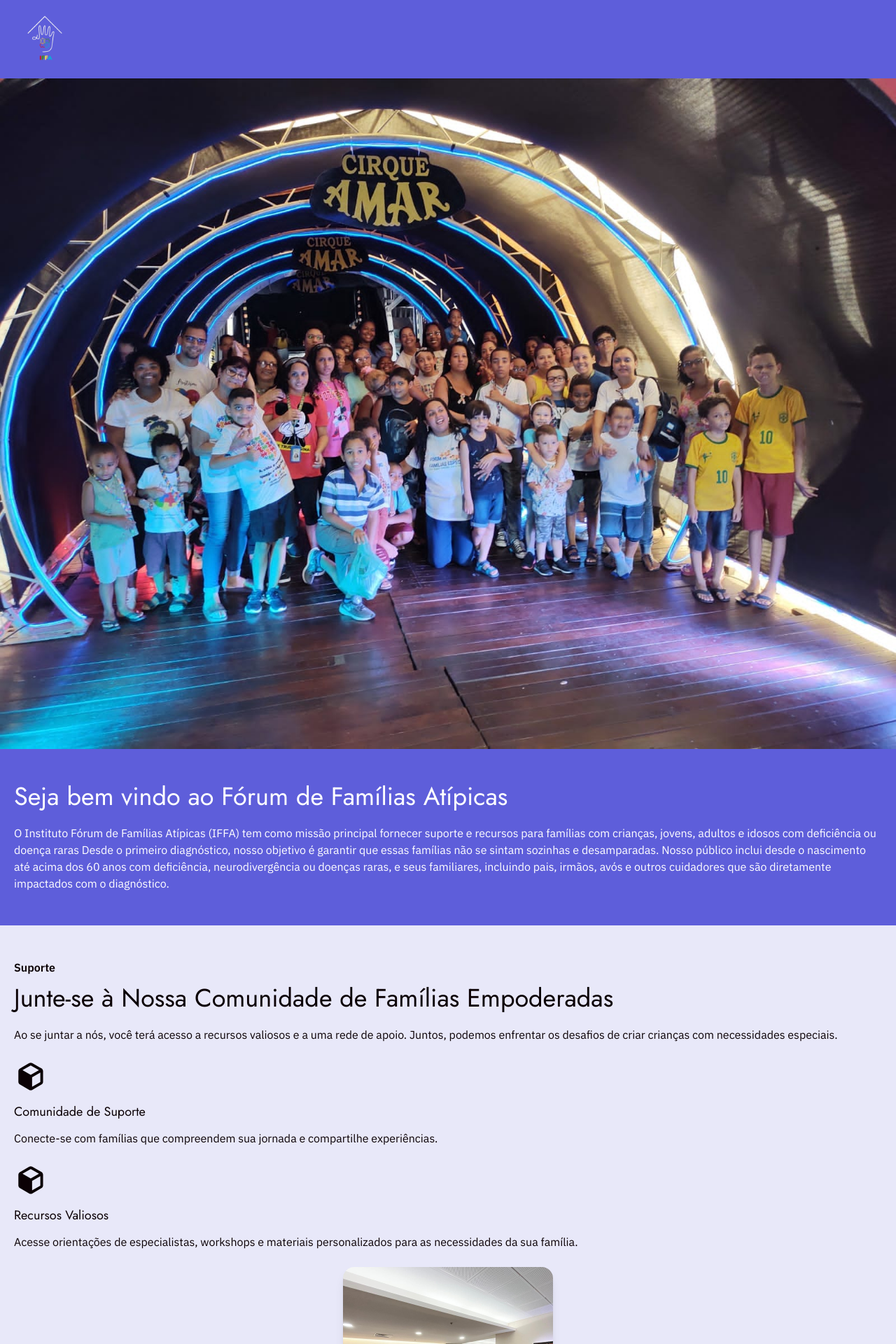
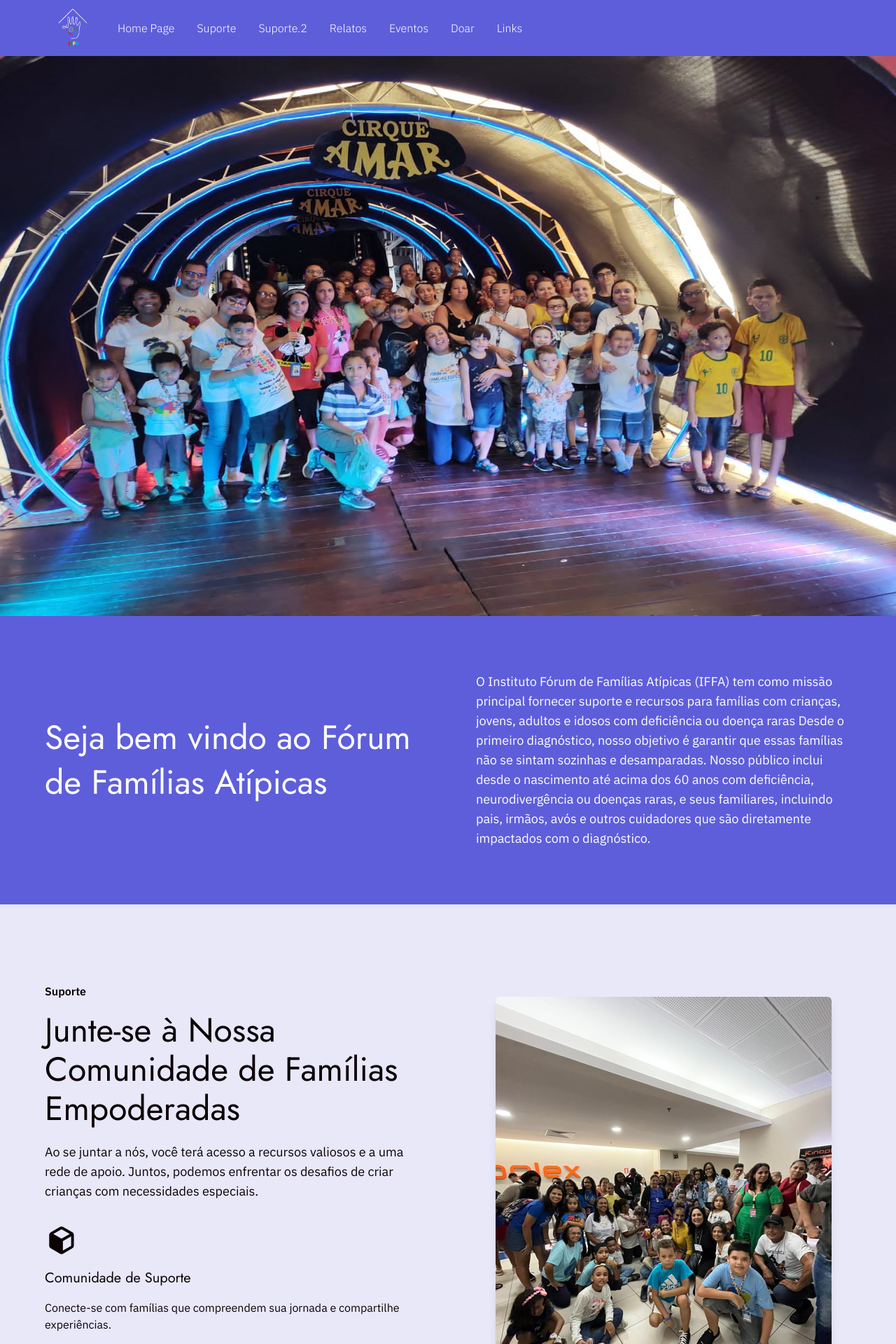
Before and after one commit to arthursnr/IFFA, a Next.js app: page / in a window 1280 px wide. Shown: the top 1920 px of the page at 70% size. Built offline with nearby package versions, Linux system fonts and the light colour scheme.

Commit message:
RESPONSIVE DISPLAY FOR PC

```diff
--- a/app/components/buttons/NavMenu.tsx
+++ b/app/components/buttons/NavMenu.tsx
@@ -27,7 +27,7 @@
 
     return (
 
-        <div className="lg:hidden">
+        <div className="md:hidden">
 
             <button onClick={toggleDrawer} className="z-[999] relative">
                 {isOpen ? <X /> : <Menu />}
@@ -40,18 +40,14 @@
                 transition={{ type: 'tween' }} // transição mais suave
                 className="flex fixed left-0 right-0 top-23 overflow-y-auto h-full bg-[#5E5EDA] backdrop-blur text-white p-6"
             >
-
-                <ul>
-                    <ul className="flex flex-col text-xl font-ibm font-normal">
-                        <li className="hover:text-gray-300 hover:bg-white/5 rounded-md cursor-pointer py-4 px-2"><a href="#welcome" onClick={toggleDrawer} className="relative">Home Page</a></li>
-                        <li className="hover:text-gray-300 hover:bg-white/5 rounded-md cursor-pointer py-4 px-2"><a href="#support" onClick={toggleDrawer} className="relative">Suporte</a></li>
-                        <li className="hover:text-gray-300 hover:bg-white/5 rounded-md cursor-pointer py-4 px-2"><a href="#support2" onClick={toggleDrawer} className="relative">Suporte.2</a></li>
-                        <li className="hover:text-gray-300 hover:bg-white/5 rounded-md cursor-pointer py-4 px-2"><a href="#relatos" onClick={toggleDrawer} className="relative">Relatos</a></li>
-                        <li className="hover:text-gray-300 hover:bg-white/5 rounded-md cursor-pointer py-4 px-2"><a href="#workshop" onClick={toggleDrawer} className="relative">Eventos</a></li>
-                        <li className="hover:text-gray-300 hover:bg-white/5 rounded-md cursor-pointer py-4 px-2"><a href="#donate" onClick={toggleDrawer} className="relative">Doar</a></li>
-                        <li className="hover:text-gray-300 hover:bg-white/5 rounded-md cursor-pointer py-4 px-2"><a href="#support3" onClick={toggleDrawer} className="relative">Links</a></li>
-
-                    </ul>
+                <ul className="flex flex-col text-xl font-ibm font-normal">
+                    <li className="hover:text-gray-300 hover:bg-white/5 rounded-lg cursor-pointer py-4 px-2"><a href="#welcome" onClick={toggleDrawer} className="relative">Home Page</a></li>
+                    <li className="hover:text-gray-300 hover:bg-white/5 rounded-lg cursor-pointer py-4 px-2"><a href="#support" onClick={toggleDrawer} className="relative">Suporte</a></li>
+                    <li className="hover:text-gray-300 hover:bg-white/5 rounded-lg cursor-pointer py-4 px-2"><a href="#support2" onClick={toggleDrawer} className="relative">Suporte.2</a></li>
+                    <li className="hover:text-gray-300 hover:bg-white/5 rounded-lg cursor-pointer py-4 px-2"><a href="#relatos" onClick={toggleDrawer} className="relative">Relatos</a></li>
+                    <li className="hover:text-gray-300 hover:bg-white/5 rounded-lg cursor-pointer py-4 px-2"><a href="#workshop" onClick={toggleDrawer} className="relative">Eventos</a></li>
+                    <li className="hover:text-gray-300 hover:bg-white/5 rounded-lg cursor-pointer py-4 px-2"><a href="#donate" onClick={toggleDrawer} className="relative">Doar</a></li>
+                    <li className="hover:text-gray-300 hover:bg-white/5 rounded-lg cursor-pointer py-4 px-2"><a href="#support3" onClick={toggleDrawer} className="relative">Links</a></li>
                 </ul>
             </motion.div>
         </div>
--- /dev/null
+++ b/app/components/header/header.tsx
@@ -0,0 +1,23 @@
+"use client";
+
+import { NavMenu } from "../buttons/NavMenu";
+
+export function Header() {
+    return (
+        <header className="bg-[#5E5EDA] flex items-center justify-between px-4 py-2 w-full md:justify-start md:h-20 md:px-10 md:gap-6 lg:px-16">
+            <img src="/logoIFFA_2(branca).png" alt="Logo da IFFA" className="w-20 h-20 object-contain" />
+            <NavMenu />
+            <div className="hidden md:flex items-start ">
+                <ul className="flex gap-5 text-base leading-6 font-ibm font-light lg:gap-8">
+                    <li className="hover:text-white/80"><a href="#welcome">Home Page</a></li>
+                    <li className="hover:text-white/80"><a href="#support">Suporte</a></li>
+                    <li className="hover:text-white/80"><a href="#support2">Suporte.2</a></li>
+                    <li className="hover:text-white/80"><a href="#relatos">Relatos</a></li>
+                    <li className="hover:text-white/80"><a href="#workshop">Eventos</a></li>
+                    <li className="hover:text-white/80"><a href="#donate">Doar</a></li>
+                    <li className="hover:text-white/80"><a href="#support3">Links</a></li>
+                </ul>
+            </div>
+        </header>
+    )
+}
--- a/app/components/lgScreenHeader/lgScreenHeader.tsx
+++ /dev/null
@@ -1,7 +0,0 @@
-export function LgScreenHeader() {
-    return (
-        <div>
-            header para LGscreen
-        </div>
-    )
-}
--- a/app/components/mainPage/relatos/relatos.tsx
+++ b/app/components/mainPage/relatos/relatos.tsx
@@ -7,7 +7,7 @@
                     <span>Nossa Missão</span>
                 </div>
                 <div className="flex gap-5 items-center text-wrap">
-                    <img src="/iffa1.webp" alt="" className="size-20 hidden sm:block md:block" />
+                    <img src="/iffa1.webp" alt="" className="size-20 hidden sm:block" />
 
                     <p className="font-ibm text-base leading-6 text-balance">Nossa missão é fomentar a inclusão social e
                         assegurar a defesa dos direitos das pessoas com
--- a/app/components/mainPage/support/support.tsx
+++ b/app/components/mainPage/support/support.tsx
@@ -1,28 +1,37 @@
+import { div } from "framer-motion/client"
+
 export function Support() {
     return (
-        <div id="support" className="flex flex-col gap-6 min-h-screen min-w-screen py-12 px-5 bg-[#E8E8F9] text-[#0B0105]">
-            <div className="flex flex-col gap-3">
+        <div className="flex flex-col gap-12 bg-[#E8E8F9] text-[#0B0105] min-h-screen min-w-screen py-12 px-5 lg:px-16 lg:py-28 lg:grid lg:grid-cols-2 lg:gap-20 lg:items-center">
+
+            <div id="support" className="flex flex-col gap-8">
+                <div className="flex flex-col gap-3 lg:gap-4">
+                    <div>
                         <span className="text-base font-semibold font-ibm">Suporte</span>
+                    </div>
+
                     <div className="flex flex-col gap-5">
-                    <p className="text-4xl font-jost leading-10"> Junte-se à Nossa Comunidade de Famílias Empoderadas</p>
-                    <p className="font-ibm text-base leading-6">Ao se juntar a nós, você terá acesso a recursos valiosos e a uma rede de apoio. Juntos, podemos enfrentar os desafios de criar crianças com necessidades especiais.</p>
+                        <p className="text-4xl font-jost leading-11 lg:leading-14 lg:text-5xl"> Junte-se à Nossa Comunidade de Famílias Empoderadas</p>
+                        <p className="font-ibm text-base leading-6 lg:text-lg lg:leading-7">Ao se juntar a nós, você terá acesso a recursos valiosos e a uma rede de apoio. Juntos, podemos enfrentar os desafios de criar crianças com necessidades especiais.</p>
                     </div>
                 </div>
 
                 <div className="flex flex-col gap-6">
-                <div className="flex flex-col gap-3">
+                    <div className="flex flex-col gap-4">
                         <img src="/icon.svg" alt="icon" className="size-12" />
-                    <p className="text-lg font-jost">Comunidade de Suporte</p>
+                        <p className="text-xl leading-7 font-jost">Comunidade de Suporte</p>
                         <p className="font-ibm text-base leading-6">Conecte-se com famílias que compreendem sua jornada e compartilhe experiências.</p>
                     </div>
-                <div className="flex flex-col gap-3">
+
+                    <div className="flex flex-col gap-4">
                         <img src="/icon.svg" alt="icon" className="size-12" />
-                    <p className="text-lg font-jost">Recursos Valiosos</p>
+                        <p className="text-xl leading-7 font-jost">Recursos Valiosos</p>
                         <p className="font-ibm text-base leading-6">Acesse orientações de especialistas, workshops e materiais personalizados para as necessidades da sua família.</p>
                     </div>
                 </div>
+            </div>
             <div className="flex justify-center">
-                <img src="iffaImg.jpg" alt="" className="h-80 w-75 self-stretch rounded-2xl shadow-lg"/>
+                <img src="iffaImg.jpg" alt="" className="h-[640px] self-stretch rounded-md shadow-lg" />
             </div>
         </div>
     )
--- a/app/components/mainPage/welcome/welcome.tsx
+++ b/app/components/mainPage/welcome/welcome.tsx
@@ -1,10 +1,10 @@
 export function Welcome() {
     return (
         <div id="welcome" className="text-white bg-[#5E5EDA] min-h-screen min-w-screen">
-            <img src="/mainphoto.jpg" alt="Foto da Familia IFFA" className="w-screen" />
-            <div className="flex flex-col  gap-5 py-12 px-5">
-                <h1 className="text-4xl font-jost">Seja bem vindo ao Fórum de Famílias Atípicas</h1>
-                <p className="font-ibm text-base leading-6">O Instituto Fórum de Famílias Atípicas  (IFFA) tem como missão principal fornecer suporte e recursos para famílias com crianças, jovens, adultos e idosos com deficiência ou doença raras  Desde o primeiro diagnóstico, nosso objetivo é garantir que essas famílias não se sintam sozinhas e desamparadas. Nosso público inclui desde o nascimento até acima dos 60 anos com deficiência, neurodivergência ou doenças raras, e seus familiares, incluindo pais, irmãos, avós e outros cuidadores que são diretamente impactados com o diagnóstico.</p>
+            <img src="/mainphoto.jpg" alt="Foto da Familia IFFA" className="w-screen lg:h-screen" />
+            <div className="flex flex-col gap-5 py-12 px-5 lg:grid lg:grid-cols-2 lg:items-center lg:px-16 lg:py-20 lg:gap-20">
+                <h1 className="text-4xl font-jost lg:text-5xl lg:leading-16">Seja bem vindo ao Fórum de Famílias Atípicas</h1>
+                <p className="font-ibm text-base leading-6 lg:text-lg lg:leading-7">O Instituto Fórum de Famílias Atípicas  (IFFA) tem como missão principal fornecer suporte e recursos para famílias com crianças, jovens, adultos e idosos com deficiência ou doença raras  Desde o primeiro diagnóstico, nosso objetivo é garantir que essas famílias não se sintam sozinhas e desamparadas. Nosso público inclui desde o nascimento até acima dos 60 anos com deficiência, neurodivergência ou doenças raras, e seus familiares, incluindo pais, irmãos, avós e outros cuidadores que são diretamente impactados com o diagnóstico.</p>
             </div>
         </div>
     )
--- a/app/page.tsx
+++ b/app/page.tsx
@@ -1,4 +1,4 @@
-import { NavMenu } from "./components/buttons/NavMenu";
+import { Header } from "./components/header/header";
 import { Donate } from "./components/mainPage/donate.tsx/donate";
 import { Footer } from "./components/mainPage/footer/footer";
 import { Relatos } from "./components/mainPage/relatos/relatos";
@@ -12,11 +12,7 @@
   return (
     <div className="min-h-screen min-w-screen bg-[#5E5EDA]">
       <div className="text-white">
-        <header className="bg-[#5E5EDA] flex items-center justify-between px-4 py-2 w-full">
-          <img src="/logoIFFA_2(branca).png" alt="Logo da IFFA" className="w-24 h-24 object-contain" />
-          <NavMenu />
-        </header>
-
+        <Header />
       </div>
 
       <div>
@@ -26,7 +22,7 @@
         {/*Support Page*/}
         <Support />
 
-        {/*Support2*/}
+        {/*Support2 --------------> começar aqui a fazer a parte das telas de pc*/}
         <Support2 />
 
         {/*Relatos ----------------> RESOLVER A FORMATAÇÃO DOS OBJETIVOS, O LADO ESQUERDO ESTA FICANDO FORA DA TELA */}
```
Lines whose indentation alone changed are shown as unchanged.
